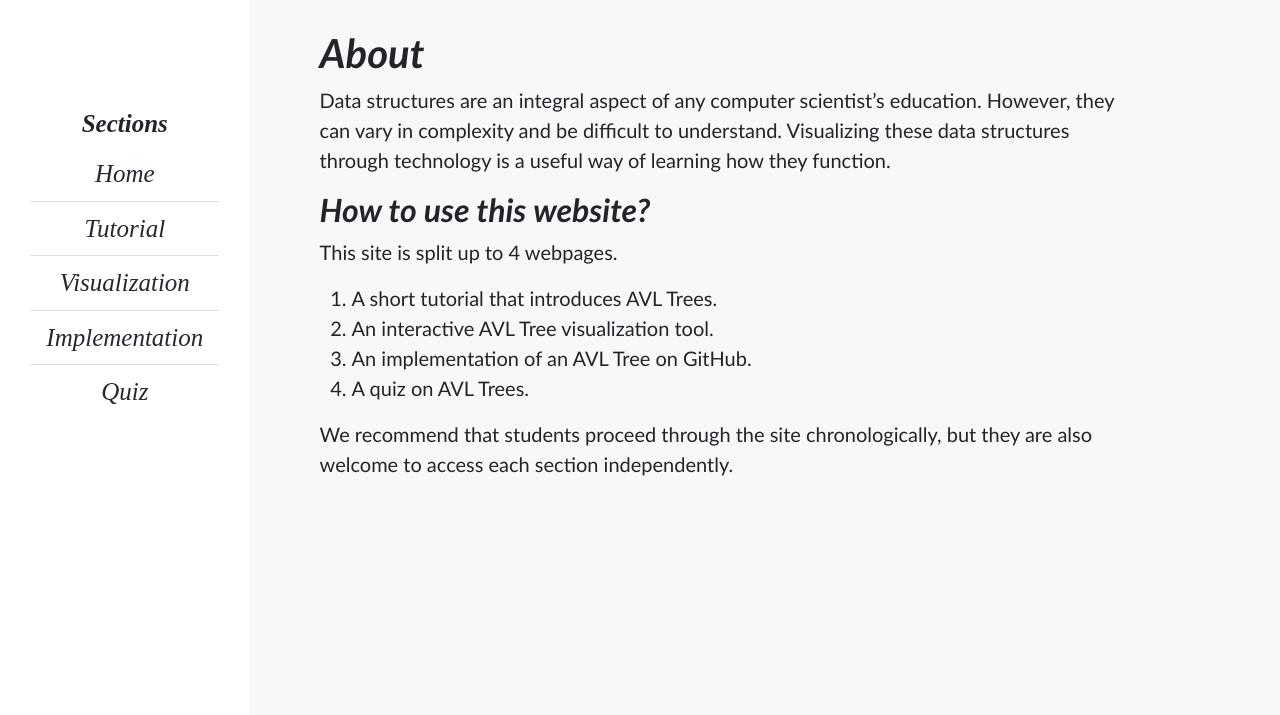
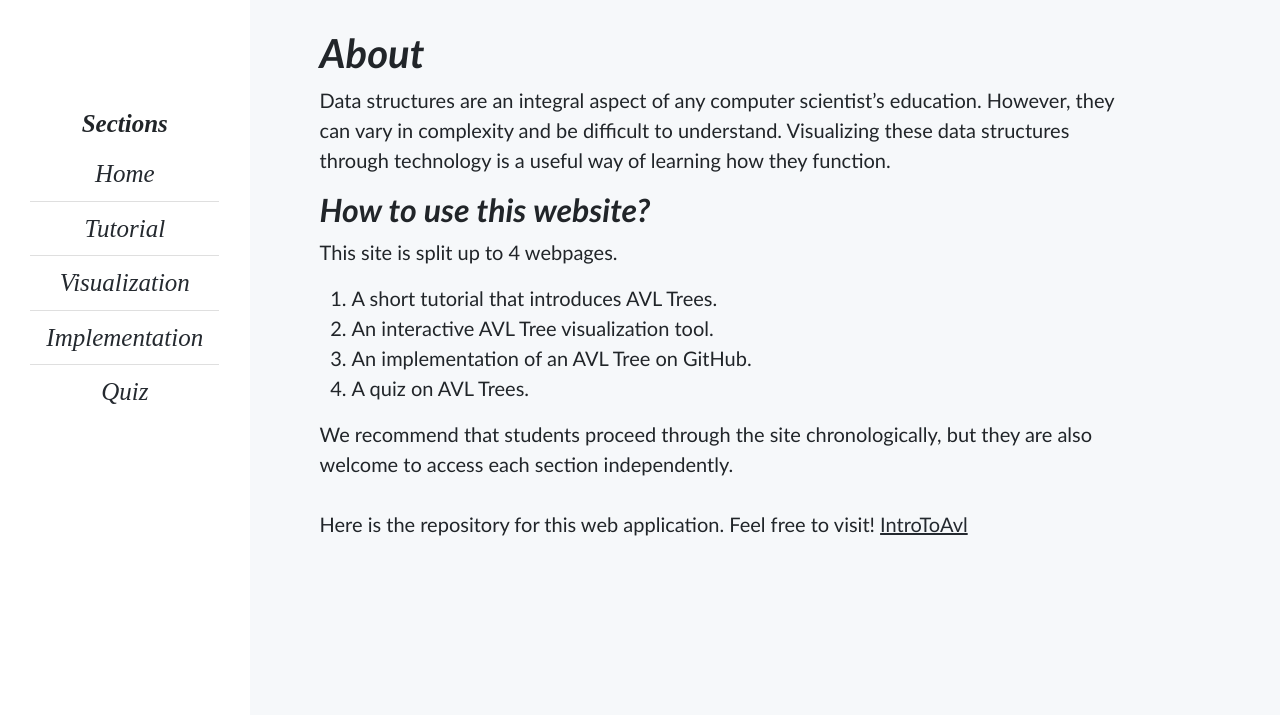
Before and after one commit to Software-Engineering-2022-Group-7/AVLTrees, a Flask app: page / in a window 1280 px wide. Shown: the part 85-800 px from the top of the page. Run offline with Flask 2, Linux system fonts and the light colour scheme.

Commit message:
add repo's url to home

```diff
--- a/static/index.css
+++ b/static/index.css
@@ -436,3 +436,11 @@ img {
     width: 25%;
     height: auto;
 }
+
+.repo_url {
+    color: #24292F;
+}
+
+.repo_url:hover {
+    color: gray;
+}
--- a/templates/index.html
+++ b/templates/index.html
@@ -21,7 +21,10 @@
     </ol>
     <p>
         We recommend that students proceed through the site chronologically, but they
-        are also welcome to access each section independently.
+        are also welcome to access each section independently.<br><br>
+        Here is the repository for this web application. Feel free to visit!
+        <a target="_blank" rel="noopener noreferrer" class="repo_url"
+           href="https://github.com/Software-Engineering-2022-Group-7/AVLTrees">IntroToAvl</a>
     </p>
 </main>
 {% endblock %}
```
